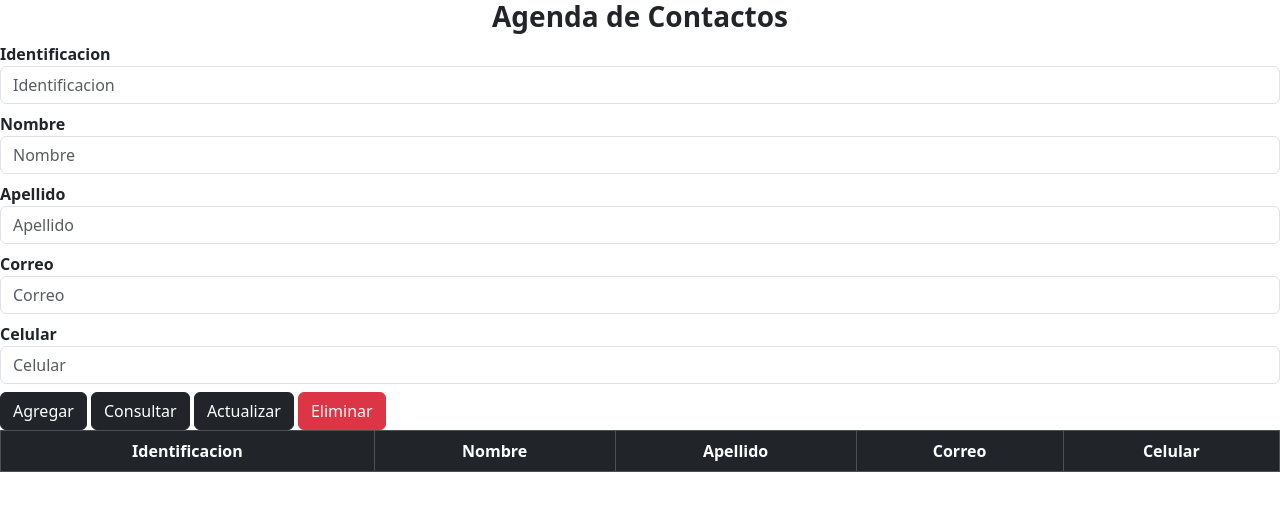
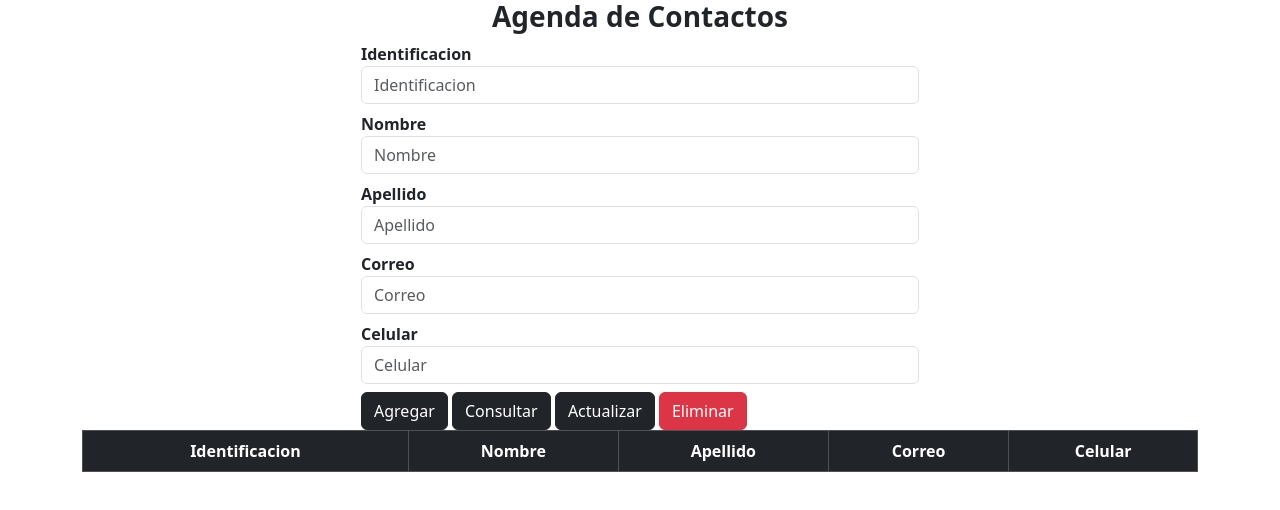
Before and after one commit to CClaraM/Frontend_taller_modulos_ejercicio_9, a website with bundled scripts: page index.html in a window 1280 px wide. Built offline with nearby package versions, Linux system fonts and the light colour scheme; a script that the page names is missing.

Commit message:
correccion html

```diff
--- a/index.html
+++ b/index.html
@@ -14,7 +14,7 @@
 </head>
 <body>
     <div class="container">
-    </div class="w-50" style="margin: 0 auto">
+        <div class="w-50" style="margin: 0 auto">
             <h3 class="fw-bold text-center">Agenda de Contactos</h3>
             <form id="frmContactos">
                 <div class="mt-2">
@@ -61,5 +61,6 @@
                 </tbody>
             </table>
         </div>
+    </div>
 </body>
 </html>
```
Lines whose indentation alone changed are shown as unchanged.
